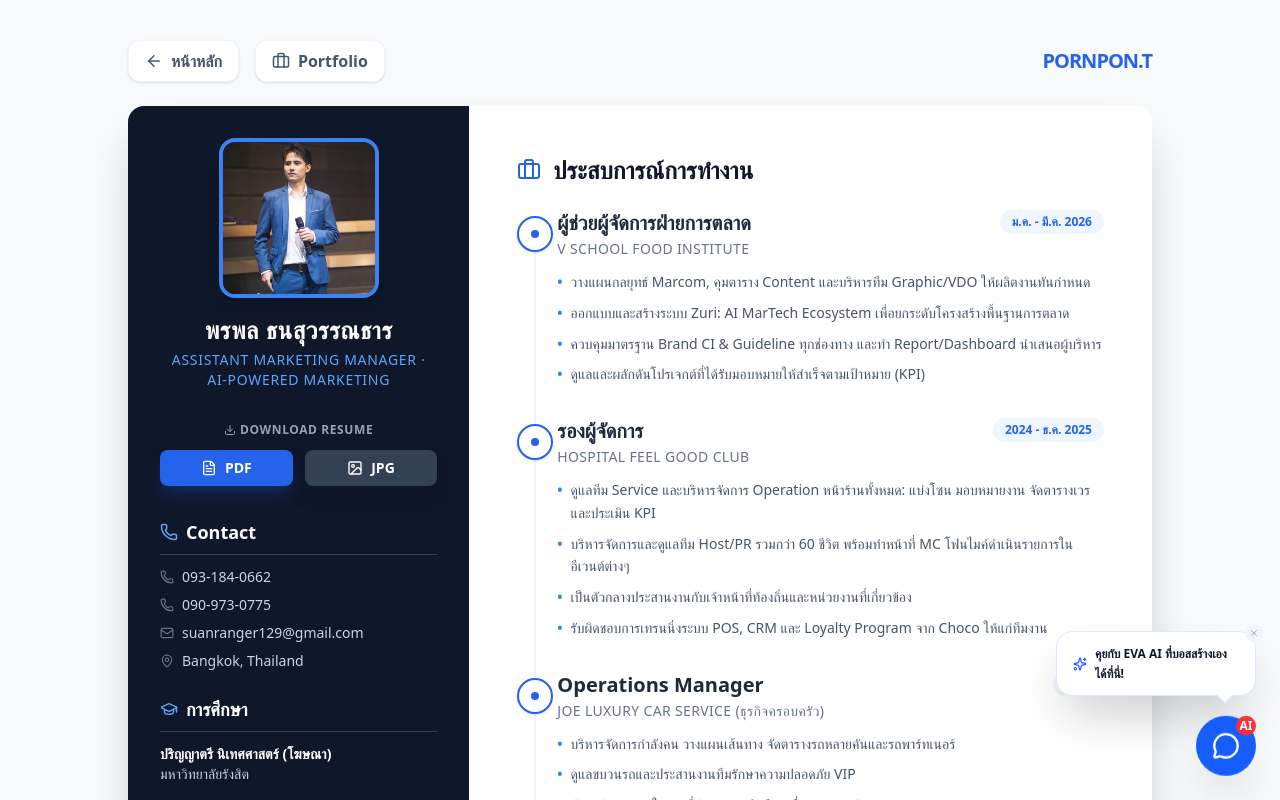
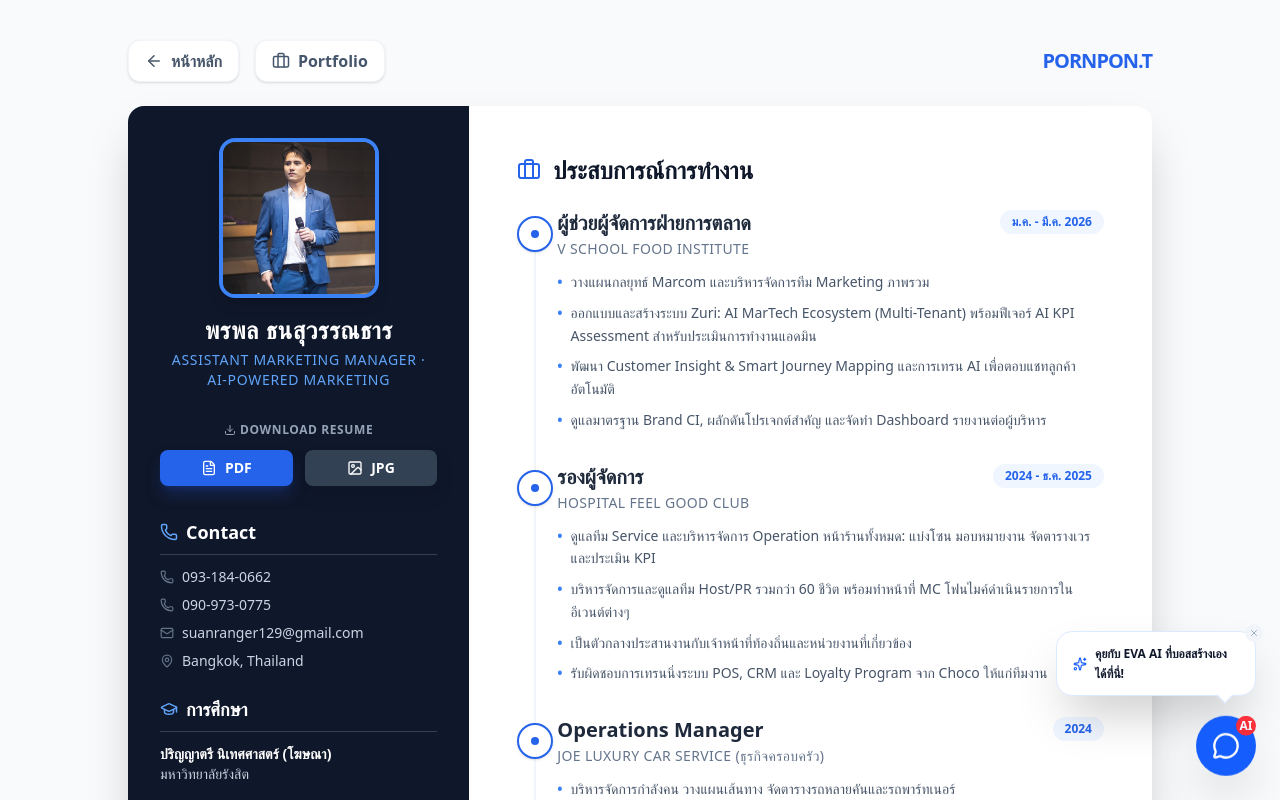
Before and after one commit to Freshair129/resume, a React (Vite) app: page /resume in a window 1280 px wide. Shown: the top 800 px of the page. Built offline with nearby package versions, Linux system fonts and the light colour scheme.

Commit message:
feat: expand Zuri MarTech Ecosystem with AI KPI, Insights, and Journey features

```diff
--- a/src/data/translations.js
+++ b/src/data/translations.js
@@ -43,7 +43,7 @@ export const th = {
                 company: "V School Food Institute",
                 period: "ม.ค. - มี.ค. 2026",
                 type: "Full-Time",
-                desc: "วางแผนกลยุทธ์การตลาด บริหารจัดการทีมและตาราง Content, ควบคุมทีม Graphic/VDO ให้ผลิตงานทันตามแพลน, คุมมาตรฐาน Brand CI & Guideline ทุกช่องทาง, ดูแลและผลักดันโปรเจกต์พิเศษ, จัดทำ Report/Dashboard เพื่อนำเสนอผู้บริหาร และสร้างระบบ Zuri: AI MarTech Ecosystem"
+                desc: "วางแผนกลยุทธ์การตลาด บริหารทีมและ Content CI, สร้างระบบ Zuri: AI MarTech Infrastructure ที่มีฟีเจอร์เด่นอย่าง AI KPI Assessment ประเมินประสิทธิภาพแอดมิน, Customer Insights & Journey และการสร้าง/เทรนโมเดล AI เพื่อตอบแชทลูกค้าโดยเฉพาะ"
             },
             {
                 title: "รองผู้จัดการ",
@@ -134,10 +134,10 @@ export const th = {
                 title: "ผู้ช่วยผู้จัดการฝ่ายการตลาด",
                 company: "V School Food Institute",
                 period: "ม.ค. - มี.ค. 2026",
-                responsibility1: "วางแผนกลยุทธ์ Marcom, คุมตาราง Content และบริหารทีม Graphic/VDO ให้ผลิตงานทันกำหนด",
-                responsibility2: "ออกแบบและสร้างระบบ Zuri: AI MarTech Ecosystem เพื่อยกระดับโครงสร้างพื้นฐานการตลาด",
-                responsibility3: "ควบคุมมาตรฐาน Brand CI & Guideline ทุกช่องทาง และทำ Report/Dashboard นำเสนอผู้บริหาร",
-                responsibility4: "ดูแลและผลักดันโปรเจกต์ที่ได้รับมอบหมายให้สำเร็จตามเป้าหมาย (KPI)"
+                responsibility1: "วางแผนกลยุทธ์ Marcom และบริหารจัดการทีม Marketing ภาพรวม",
+                responsibility2: "ออกแบบและสร้างระบบ Zuri: AI MarTech Ecosystem (Multi-Tenant) พร้อมฟีเจอร์ AI KPI Assessment สำหรับประเมินการทำงานแอดมิน",
+                responsibility3: "พัฒนา Customer Insight & Smart Journey Mapping และการเทรน AI เพื่อตอบแชทลูกค้าอัตโนมัติ",
+                responsibility4: "ดูแลมาตรฐาน Brand CI, ผลักดันโปรเจกต์สำคัญ และจัดทำ Dashboard รายงานต่อผู้บริหาร"
             },
             deputyManager: {
                 title: "รองผู้จัดการ",
```
Also changed, not shown: 1 other file (tests, documents, lock files or other folders).
